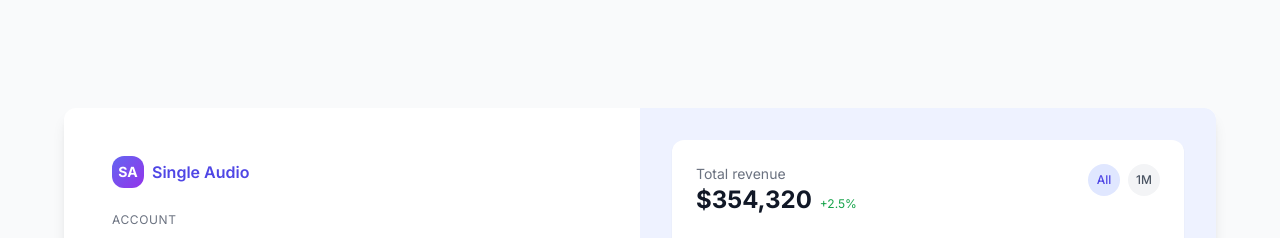
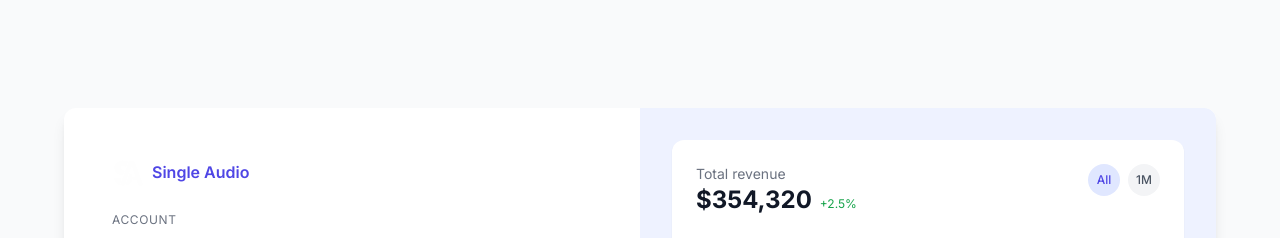
Before and after one commit to karharimedialtd/SingleAudio, a Next.js app: page /login in a window 1280 px wide. Shown: the top 238 px of the page. Built offline with nearby package versions, Linux system fonts and the light colour scheme.

Commit message:
Update: Applied recent changes

```diff
--- a/components/auth/login-form.tsx
+++ b/components/auth/login-form.tsx
@@ -47,14 +47,15 @@ export function LoginForm() {
 
   return (
     <div className="space-y-6">
-      {/* Logo - Replace with Single Audio logo */}
-      <div className="flex items-center space-x-2">
-        <div className="w-8 h-8 bg-gradient-to-br from-blue-500 to-purple-600 rounded-lg flex items-center justify-center">
-          {/* TODO: Replace with Single Audio logo */}
-          <span className="text-white font-bold text-sm">SA</span>
-        </div>
-        <span className="font-semibold text-blue-600">Single Audio</span>
-      </div>
+  {/* Logo - Now using Single Audio logo */}
+  <div className="flex items-center space-x-2">
+    <img
+      src="/logo.svg"
+      alt="Single Audio Logo"
+      className="w-8 h-8 object-contain"
+    />
+    <span className="font-semibold text-blue-600">Single Audio</span>
+  </div>
 
       <div className="space-y-2">
         <p className="text-xs uppercase tracking-wider text-gray-500">ACCOUNT</p>
```
